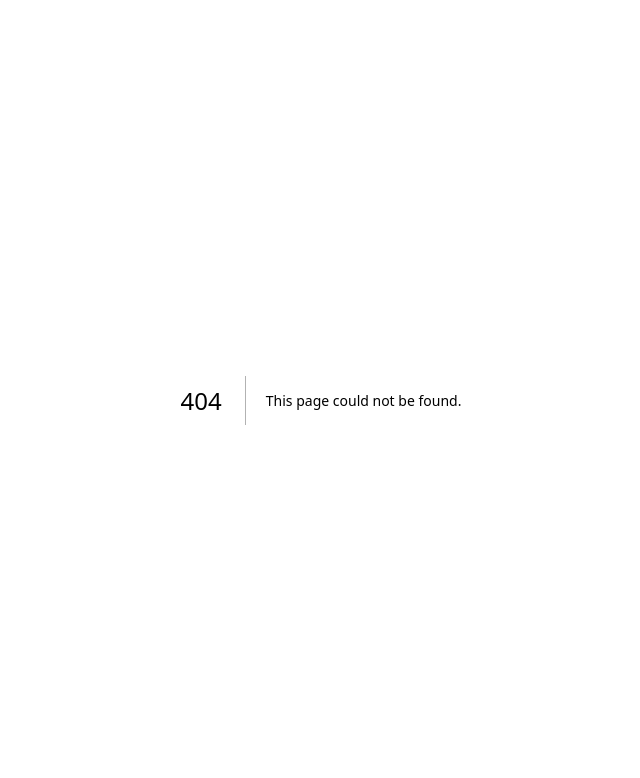
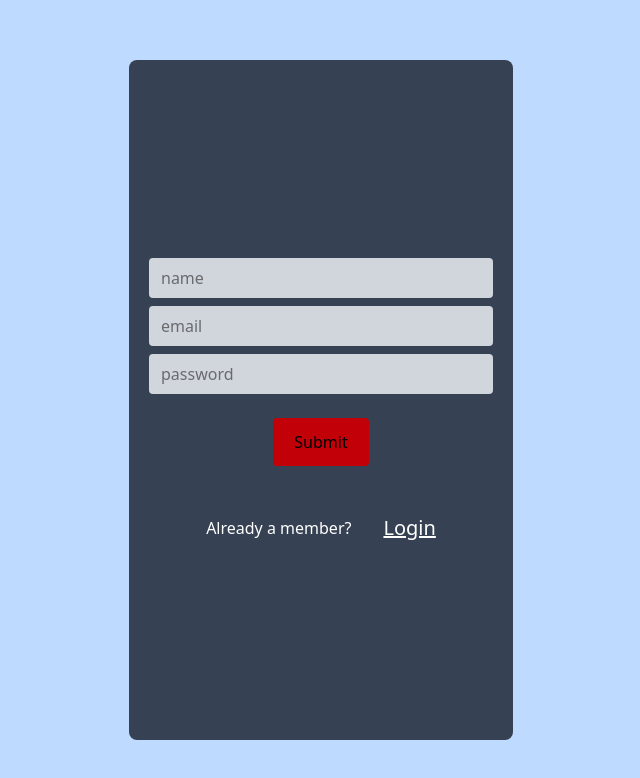
Before and after one commit to Samyrabah-chikhi/crm_general, a Next.js app: page /signup in a window 1280 px wide. Before the commit this address had no page. Shown: the top 778 px of the page, without its empty margins (319-959 px from the left). Built offline with nearby package versions, Linux system fonts and the light colour scheme.

Commit message:
Registration page done

```diff
--- /dev/null
+++ b/app/signin/page.tsx
@@ -0,0 +1,7 @@
+import React from 'react'
+
+export default function signin() {
+  return (
+    <div>signin</div>
+  )
+}
--- /dev/null
+++ b/app/signup/loginAction.ts
@@ -0,0 +1,25 @@
+"use server";
+import {z} from "zod"
+
+const SignupFormSchema = z.object({
+    name: z.string().min(1, "Name is required"),
+    email: z.string().email("Invalid email"),
+    password: z.string().min(6, "Password must be at least 6 characters")
+})
+
+export async function signup(state, formData) {
+    console.log("State:" + state)
+    console.log("formData:" + formData)
+     const validationResult = SignupFormSchema.safeParse({
+        name: formData.get('name'),
+        email: formData.get('email'),
+        password: formData.get('password')
+     })
+
+     if(!validationResult.success){
+        console.log(validationResult.error.flatten().fieldErrors)
+        return{
+            errors: validationResult.error.flatten().fieldErrors
+        }
+     }
+}
--- /dev/null
+++ b/app/signup/page.tsx
@@ -0,0 +1,56 @@
+"use client";
+import { useActionState } from "react";
+import { signup } from "./loginAction";
+import Link from "next/link";
+
+export default function page() {
+  const [state, action] = useActionState(signup, { errors: {} });
+
+  return (
+    <div className="flex justify-center items-center min-h-screen bg-blue-200">
+      <form
+        action={action}
+        className="text-center rounded-lg p-5 text-black flex flex-col items-center justify-center bg-gray-700 w-[30vw] h-[85vh] gap-2"
+      >
+        <input
+          className="w-full px-3 py-2 rounded bg-gray-300 hover:scale-x-102 duration-700"
+          type="text"
+          name="name"
+          placeholder="name"
+        />
+        {state?.errors?.name && (
+          <p className="text-red-600 font-semibold text-sm">
+            {state.errors.name}
+          </p>
+        )}
+        <input
+          className="w-full px-3 py-2 rounded bg-gray-300 hover:scale-x-102 duration-700"
+          type="text"
+          name="email"
+          placeholder="email"
+        />
+        {state?.errors?.email && (
+          <p className="text-red-600 font-semibold text-sm">
+            {state.errors.email}
+          </p>
+        )}
+        <input
+          className="w-full px-3 py-2 rounded bg-gray-300 hover:scale-x-102 duration-700"
+          type="text"
+          name="password"
+          placeholder="password"
+        />
+        {state?.errors?.password && (
+          <p className="text-red-600 font-semibold text-sm">
+            {state.errors.password}
+          </p>
+        )}
+        <button className="mt-4 w-24 h-12 rounded bg-red-700 cursor-pointer hover:scale-110 hover:text-white hover:bg-green-700 duration-500">Submit</button>
+        <div className="mt-10 flex gap-8 w-full text-white items-center justify-center">
+          {" "}
+          <p>Already a member?</p> <Link href={"/signin"} className= "text-xl hover:text-green-600 duration-300 underline">Login</Link>
+        </div>
+      </form>
+    </div>
+  );
+}
--- a/package.json
+++ b/package.json
@@ -13,7 +13,8 @@
     "@prisma/extension-accelerate": "^2.0.1",
     "next": "15.3.4",
     "react": "^19.0.0",
-    "react-dom": "^19.0.0"
+    "react-dom": "^19.0.0",
+    "zod": "^3.25.67"
   },
   "devDependencies": {
     "@eslint/eslintrc": "^3",
```
Also changed, not shown: 1 other file (tests, documents, lock files or other folders).
